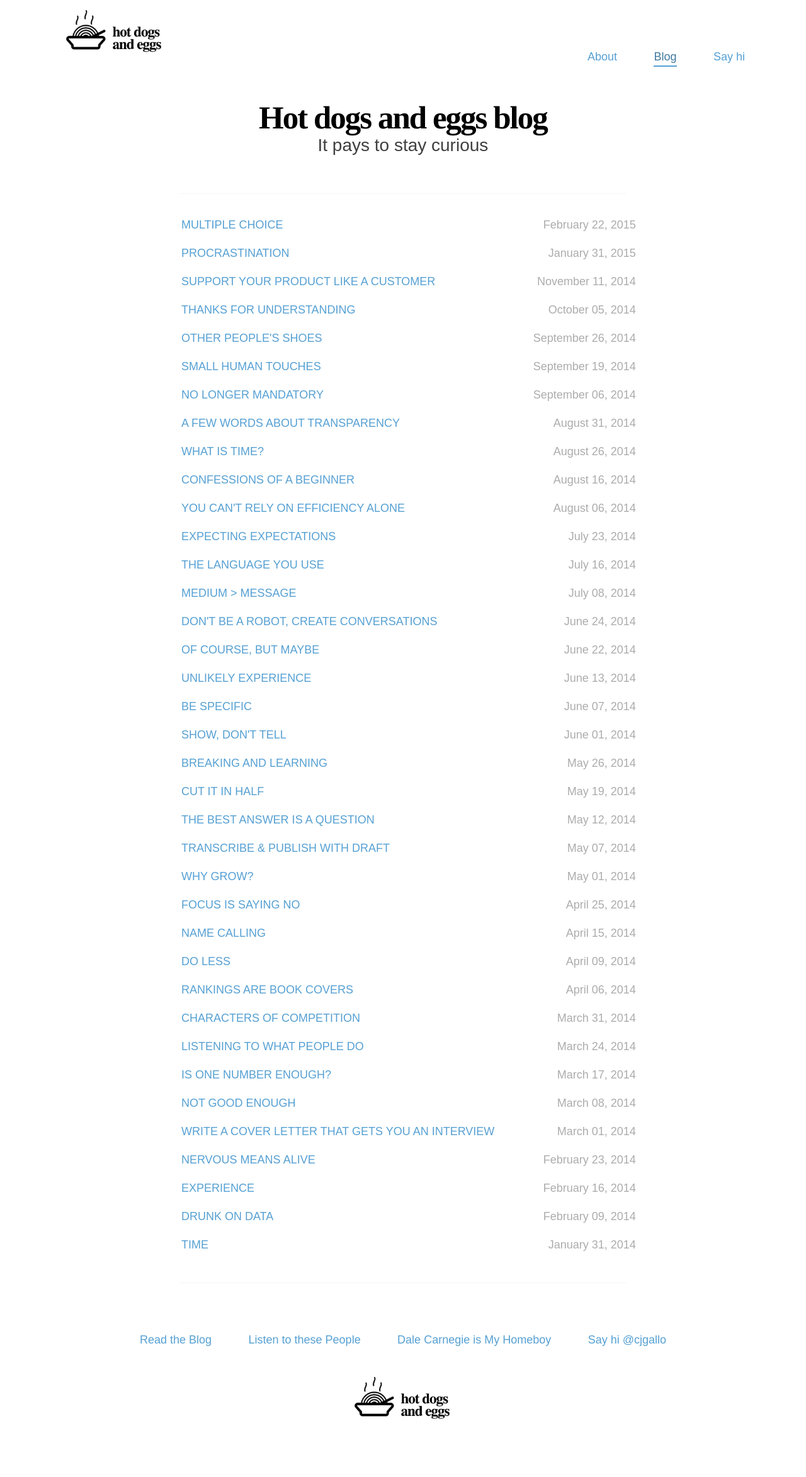
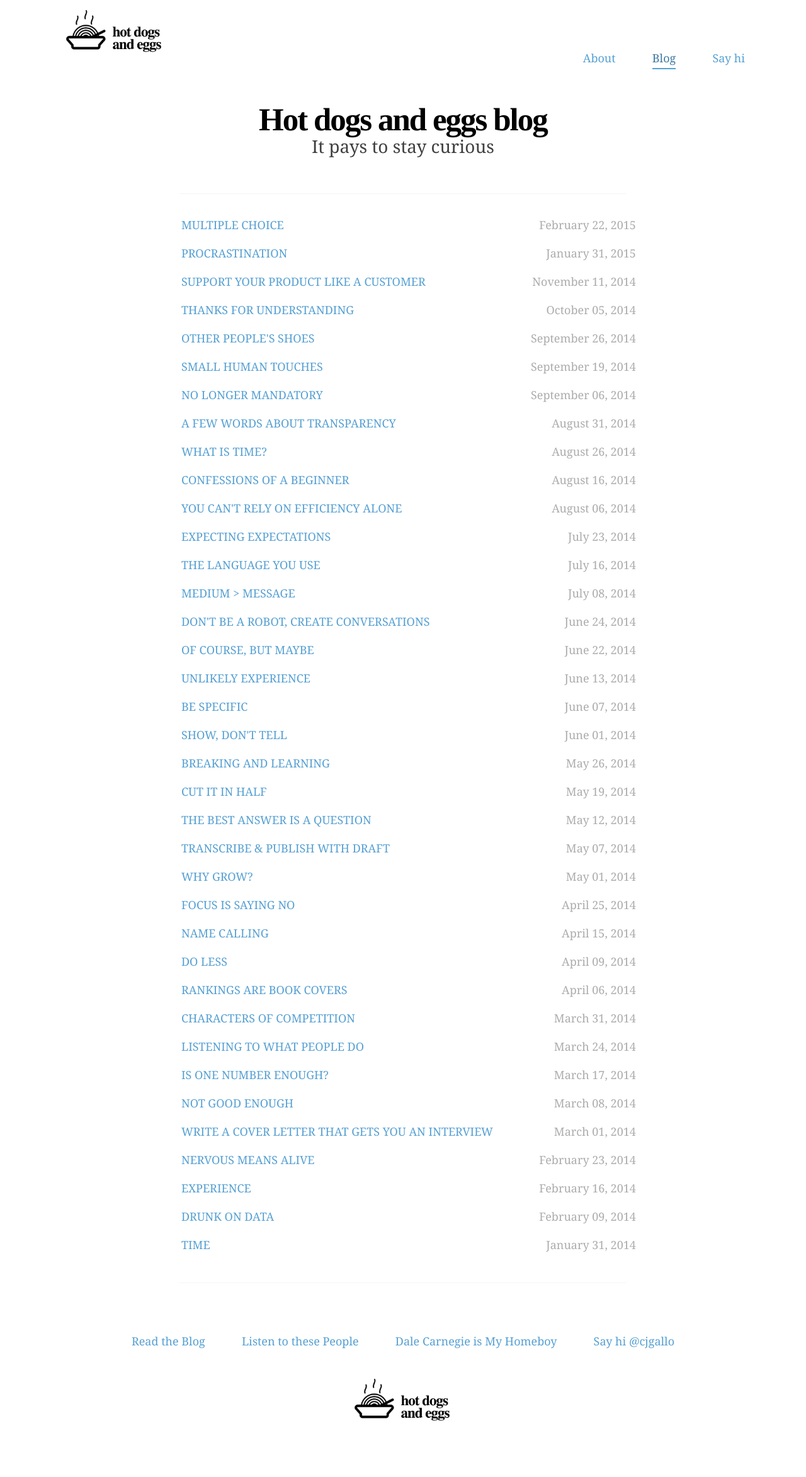
Before and after one commit to gallochris/writing, a Jekyll site: the page built from index.html, in a window 1280 px wide. Shown: the whole page at 63% size. Built offline with Jekyll 4.4.1, drawn with Linux system fonts in a browser that asks for light colours; nearby versions of some CDN libraries; Markdown is read by kramdown in place of the engine named in the settings.

Commit message:
update to fonts

```diff
--- a/css/archie.css
+++ b/css/archie.css
@@ -247,7 +247,7 @@ body {
     font-smoothing:antialiased;
     background-color:#fff;
     color:#404040;
-    font-family:"AvenirNextLTW01-Regular","Avenir Next",sans-serif;
+    font-family: Georgia,"Times New Roman",Times,serif;
     font-size:1rem;
     line-height: normal;
     position:relative;
@@ -333,8 +333,8 @@ h3 {
 }
 
 p {
-    font-size:18px;
-    line-height:normal;
+    font-size:19px;
+    line-height:29px;
     padding-bottom:1em
 }
 
```
